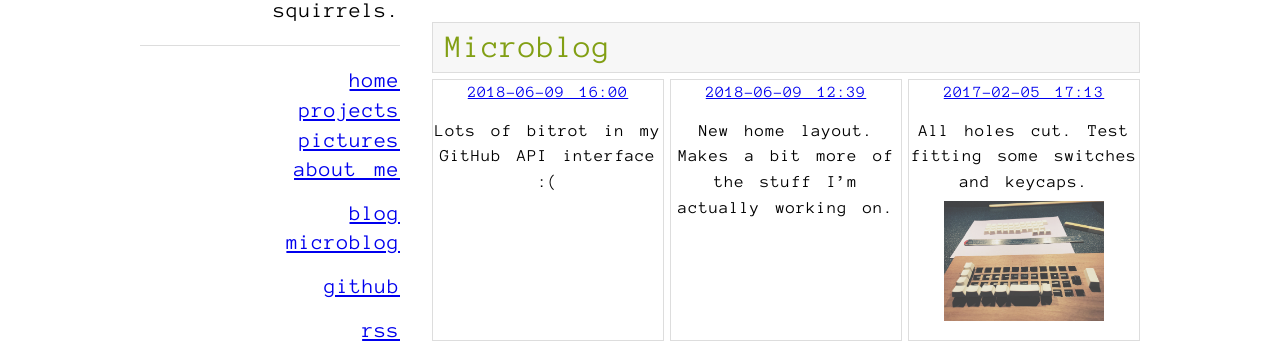
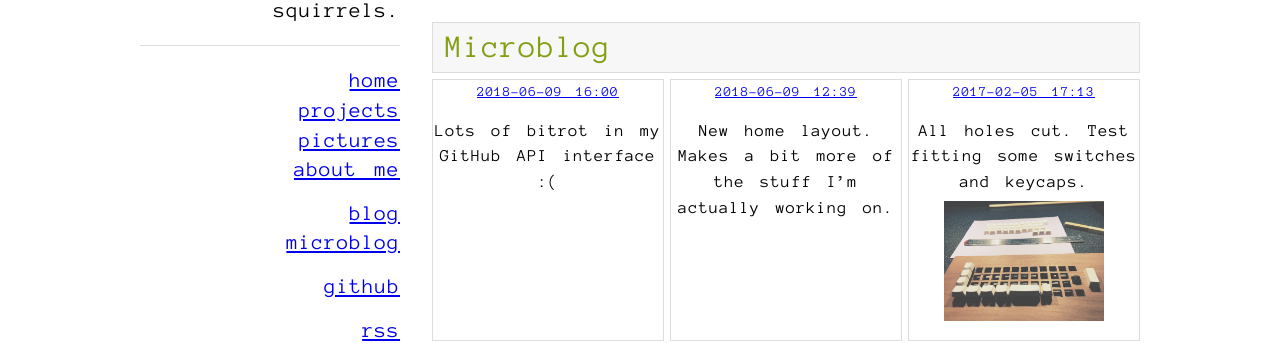
Before and after one commit to MalphasWats/MalphasWats.github.io, a Jekyll site: the page built from index.html, in a window 1280 px wide. Shown: the part 453-796 px from the top of the page. Built offline with Jekyll 4.4.1, drawn with Linux system fonts in a browser that asks for light colours.

Commit message:
make is smaller

```diff
--- a/style/subdimension.css
+++ b/style/subdimension.css
@@ -314,7 +314,7 @@ section.items ul li p
 
 section.items li.blurb .byline
 {
-    font-size:75%;
+    font-size:65%;
 	margin-bottom:12px;
 }
 
```
